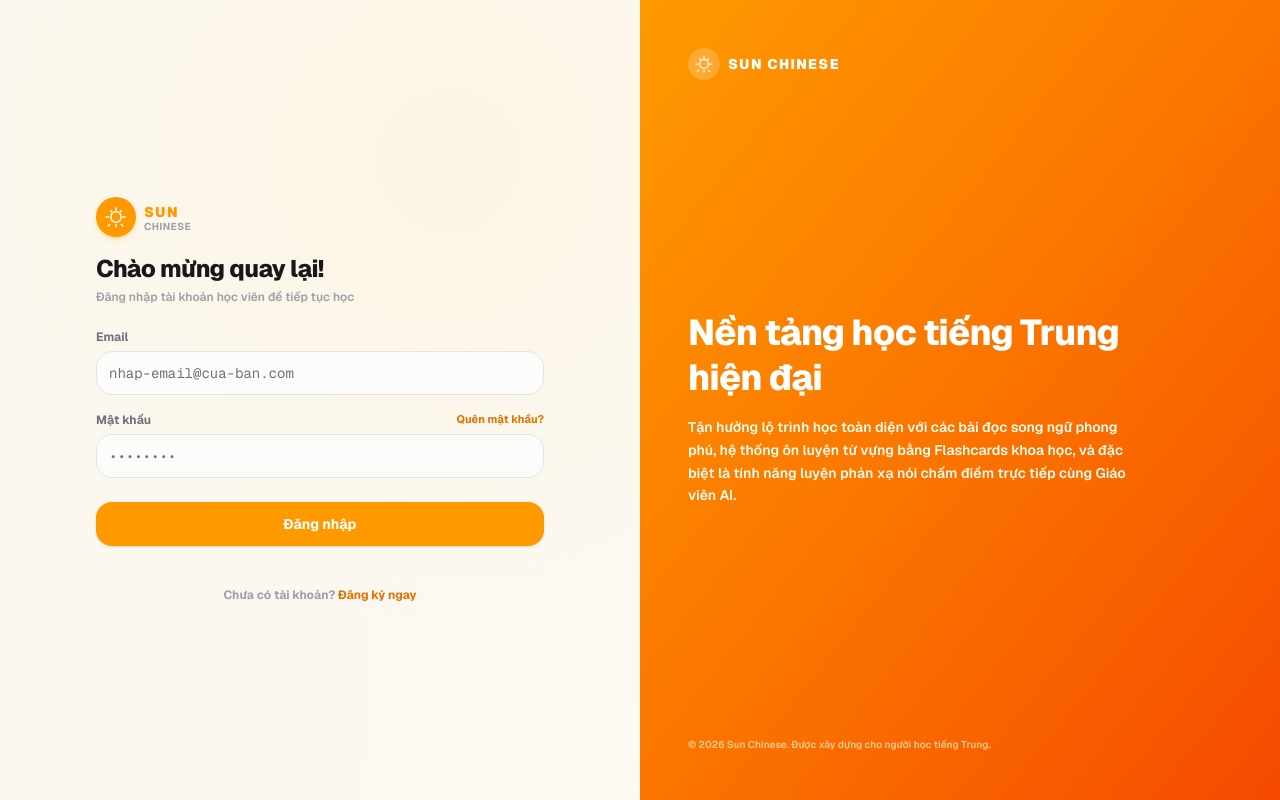
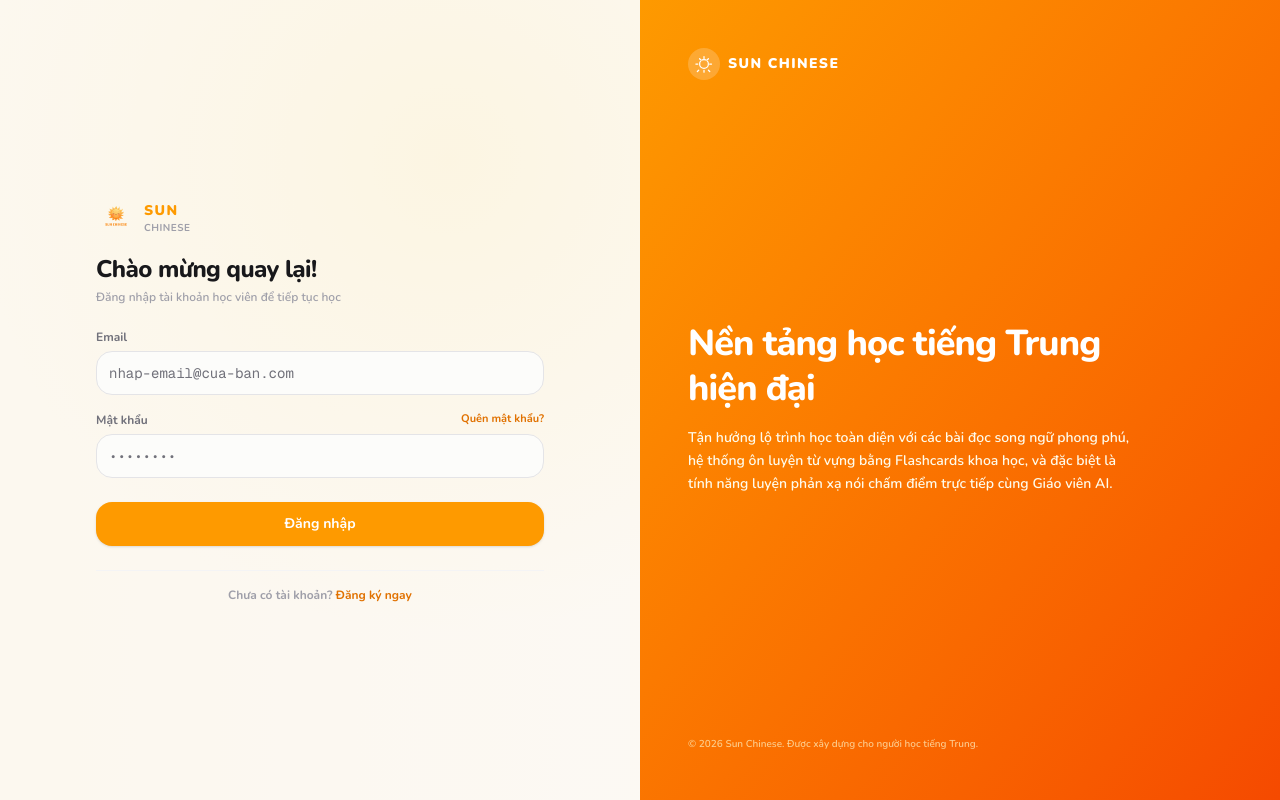
Before and after one commit to hungchann/cla-web, a Next.js app: page /sign-in in a window 1280 px wide. Built offline with nearby package versions, Linux system fonts and the light colour scheme; no server answers.

Commit message:
feat: initialize authentication module with sign-in, register, and password recovery pages alongside global styles and base layout

```diff
--- a/app/(auth)/forgot-password/page.tsx
+++ b/app/(auth)/forgot-password/page.tsx
@@ -7,28 +7,7 @@ import { Input } from "@/components/ui/input";
 import { Label } from "@/components/ui/label";
 import { Button } from "@/components/ui/button";
 import { Loader2, AlertCircle, CheckCircle2 } from "lucide-react";
-
-// SUN CHINESE Logo Component
-function SunChineseLogo({ className = "" }: Readonly<{ className?: string }>) {
-    return (
-        <div className={`flex items-center gap-2 select-none group shrink-0 ${className}`}>
-            <div className="relative flex items-center justify-center w-10 h-10 bg-amber-500 rounded-full shadow-md shadow-amber-500/20 transform group-hover:scale-105 transition-transform duration-200">
-                <svg
-                    xmlns="http://www.w3.org/2000/svg"
-                    viewBox="0 0 24 24"
-                    fill="currentColor"
-                    className="w-6 h-6 text-white"
-                >
-                    <path d="M12 2.25a.75.75 0 0 1 .75.75v2.25a.75.75 0 0 1-1.5 0V3a.75.75 0 0 1 .75-.75ZM6.161 5.1a.75.75 0 0 1 1.06 0l1.591 1.59a.75.75 0 1 1-1.06 1.061L6.16 6.16a.75.75 0 0 1 0-1.06ZM12 6a6 6 0 1 0 0 12 6 6 0 0 0 0-12Zm0 1.5a4.5 4.5 0 1 1 0 9 4.5 4.5 0 0 1 0-9ZM17.84 5.1a.75.75 0 0 1 0 1.06l-1.591 1.59a.75.75 0 1 1-1.06-1.06L16.78 5.1a.75.75 0 0 1 1.06 0ZM21.75 12a.75.75 0 0 1-.75.75h-2.25a.75.75 0 0 1 0-1.5H21a.75.75 0 0 1 .75.75ZM16.78 18.9a.75.75 0 0 1 1.06 0l1.591 1.59a.75.75 0 1 1-1.06 1.061l-1.59-1.591a.75.75 0 0 1 0-1.06ZM12 18.75a.75.75 0 0 1 .75.75V21.75a.75.75 0 0 1-1.5 0V19.5a.75.75 0 0 1 .75-.75ZM6.16 18.9a.75.75 0 0 1 0 1.06l-1.591 1.59a.75.75 0 1 1-1.06-1.06l1.59-1.591a.75.75 0 0 1 1.061 0ZM5.25 12a.75.75 0 0 1-.75.75H2.25a.75.75 0 0 1 0-1.5H4.5a.75.75 0 0 1 .75.75Z" />
-                </svg>
-            </div>
-            <div className="flex flex-col leading-none text-left">
-                <span className="text-sm font-black tracking-widest text-amber-500">SUN</span>
-                <span className="text-[10px] font-bold text-zinc-400 tracking-wider">CHINESE</span>
-            </div>
-        </div>
-    );
-}
+import { SunChineseLogo } from "@/components/SunChineseLogo";
 
 export default function ForgotPasswordPage() {
     const [email, setEmail] = useState("");
@@ -45,7 +24,8 @@ export default function ForgotPasswordPage() {
             setSuccess(true);
         } catch (err: unknown) {
             console.error("Forgot password request failed:", err);
-            setError(err?.response?.data?.errors?.[0]?.message || err?.message || "Gửi yêu cầu thất bại. Vui lòng thử lại.");
+            const anyErr = err as { response?: { data?: { errors?: { message?: string }[] } }; message?: string };
+            setError(anyErr?.response?.data?.errors?.[0]?.message || anyErr?.message || "Gửi yêu cầu thất bại. Vui lòng thử lại.");
         } finally {
             setLoading(false);
         }
--- a/app/(auth)/register/page.tsx
+++ b/app/(auth)/register/page.tsx
@@ -8,28 +8,7 @@ import { Input } from "@/components/ui/input";
 import { Label } from "@/components/ui/label";
 import { Button } from "@/components/ui/button";
 import { Loader2, AlertCircle, CheckCircle2 } from "lucide-react";
-
-// SUN CHINESE Logo Component
-function SunChineseLogo({ className = "" }: Readonly<{ className?: string }>) {
-    return (
-        <div className={`flex items-center gap-2 select-none group shrink-0 ${className}`}>
-            <div className="relative flex items-center justify-center w-10 h-10 bg-amber-500 rounded-full shadow-md shadow-amber-500/20 transform group-hover:scale-105 transition-transform duration-200">
-                <svg
-                    xmlns="http://www.w3.org/2000/svg"
-                    viewBox="0 0 24 24"
-                    fill="currentColor"
-                    className="w-6 h-6 text-white"
-                >
-                    <path d="M12 2.25a.75.75 0 0 1 .75.75v2.25a.75.75 0 0 1-1.5 0V3a.75.75 0 0 1 .75-.75ZM6.161 5.1a.75.75 0 0 1 1.06 0l1.591 1.59a.75.75 0 1 1-1.06 1.061L6.16 6.16a.75.75 0 0 1 0-1.06ZM12 6a6 6 0 1 0 0 12 6 6 0 0 0 0-12Zm0 1.5a4.5 4.5 0 1 1 0 9 4.5 4.5 0 0 1 0-9ZM17.84 5.1a.75.75 0 0 1 0 1.06l-1.591 1.59a.75.75 0 1 1-1.06-1.06L16.78 5.1a.75.75 0 0 1 1.06 0ZM21.75 12a.75.75 0 0 1-.75.75h-2.25a.75.75 0 0 1 0-1.5H21a.75.75 0 0 1 .75.75ZM16.78 18.9a.75.75 0 0 1 1.06 0l1.591 1.59a.75.75 0 1 1-1.06 1.061l-1.59-1.591a.75.75 0 0 1 0-1.06ZM12 18.75a.75.75 0 0 1 .75.75V21.75a.75.75 0 0 1-1.5 0V19.5a.75.75 0 0 1 .75-.75ZM6.16 18.9a.75.75 0 0 1 0 1.06l-1.591 1.59a.75.75 0 1 1-1.06-1.06l1.59-1.591a.75.75 0 0 1 1.061 0ZM5.25 12a.75.75 0 0 1-.75.75H2.25a.75.75 0 0 1 0-1.5H4.5a.75.75 0 0 1 .75.75Z" />
-                </svg>
-            </div>
-            <div className="flex flex-col leading-none text-left">
-                <span className="text-sm font-black tracking-widest text-amber-500">SUN</span>
-                <span className="text-[10px] font-bold text-zinc-400 tracking-wider">CHINESE</span>
-            </div>
-        </div>
-    );
-}
+import { SunChineseLogo } from "@/components/SunChineseLogo";
 
 export default function RegisterPage() {
     const router = useRouter();
--- a/app/(auth)/sign-in/page.tsx
+++ b/app/(auth)/sign-in/page.tsx
@@ -8,28 +8,7 @@ import { Input } from "@/components/ui/input";
 import { Label } from "@/components/ui/label";
 import { Button } from "@/components/ui/button";
 import { Loader2, AlertCircle } from "lucide-react";
-
-// SUN CHINESE Logo Component
-function SunChineseLogo({ className = "" }: Readonly<{ className?: string }>) {
-    return (
-        <div className={`flex items-center gap-2 select-none group shrink-0 ${className}`}>
-            <div className="relative flex items-center justify-center w-10 h-10 bg-amber-500 rounded-full shadow-md shadow-amber-500/20 transform group-hover:scale-105 transition-transform duration-200">
-                <svg
-                    xmlns="http://www.w3.org/2000/svg"
-                    viewBox="0 0 24 24"
-                    fill="currentColor"
-                    className="w-6 h-6 text-white"
-                >
-                    <path d="M12 2.25a.75.75 0 0 1 .75.75v2.25a.75.75 0 0 1-1.5 0V3a.75.75 0 0 1 .75-.75ZM6.161 5.1a.75.75 0 0 1 1.06 0l1.591 1.59a.75.75 0 1 1-1.06 1.061L6.16 6.16a.75.75 0 0 1 0-1.06ZM12 6a6 6 0 1 0 0 12 6 6 0 0 0 0-12Zm0 1.5a4.5 4.5 0 1 1 0 9 4.5 4.5 0 0 1 0-9ZM17.84 5.1a.75.75 0 0 1 0 1.06l-1.591 1.59a.75.75 0 1 1-1.06-1.06L16.78 5.1a.75.75 0 0 1 1.06 0ZM21.75 12a.75.75 0 0 1-.75.75h-2.25a.75.75 0 0 1 0-1.5H21a.75.75 0 0 1 .75.75ZM16.78 18.9a.75.75 0 0 1 1.06 0l1.591 1.59a.75.75 0 1 1-1.06 1.061l-1.59-1.591a.75.75 0 0 1 0-1.06ZM12 18.75a.75.75 0 0 1 .75.75V21.75a.75.75 0 0 1-1.5 0V19.5a.75.75 0 0 1 .75-.75ZM6.16 18.9a.75.75 0 0 1 0 1.06l-1.591 1.59a.75.75 0 1 1-1.06-1.06l1.59-1.591a.75.75 0 0 1 1.061 0ZM5.25 12a.75.75 0 0 1-.75.75H2.25a.75.75 0 0 1 0-1.5H4.5a.75.75 0 0 1 .75.75Z" />
-                </svg>
-            </div>
-            <div className="flex flex-col leading-none text-left">
-                <span className="text-sm font-black tracking-widest text-amber-500">SUN</span>
-                <span className="text-[10px] font-bold text-zinc-400 tracking-wider">CHINESE</span>
-            </div>
-        </div>
-    );
-}
+import { SunChineseLogo } from "@/components/SunChineseLogo";
 
 function SignInForm() {
     const router = useRouter();
--- a/app/globals.css
+++ b/app/globals.css
@@ -92,7 +92,7 @@
   --radius-md: calc(var(--radius) - 2px);
   --radius-sm: calc(var(--radius) - 4px);
 
-  --font-sans: var(--font-geist-sans);
+  --font-sans: var(--font-nunito);
   --font-mono: var(--font-geist-mono);
 }
 
--- a/app/layout.tsx
+++ b/app/layout.tsx
@@ -1,13 +1,23 @@
 import type { Metadata } from "next";
-import { Geist, Geist_Mono } from "next/font/google";
+import { Geist_Mono } from "next/font/google";
+import localFont from "next/font/local";
 import "./globals.css";
 import QueryProvider from "./query-provider";
 import AIConsentProvider from "@/components/AIConsentProvider";
 // AppShell is moved to the (app) route group. Root layout keeps landing/auth layouts.
 
-const geistSans = Geist({
-  variable: "--font-geist-sans",
-  subsets: ["latin"],
+const nunito = localFont({
+  src: [
+    {
+      path: "../assets/Fonts/Nunito-VariableFont_wght.ttf",
+      style: "normal",
+    },
+    {
+      path: "../assets/Fonts/Nunito-Italic-VariableFont_wght.ttf",
+      style: "italic",
+    },
+  ],
+  variable: "--font-nunito",
 });
 
 const geistMono = Geist_Mono({
@@ -29,7 +39,7 @@ export default function RootLayout({
     <html
       lang="vi"
       suppressHydrationWarning
-      className={`${geistSans.variable} ${geistMono.variable} h-full antialiased`}
+      className={`${nunito.variable} ${geistMono.variable} h-full antialiased`}
     >
       <body className="min-h-full flex flex-col">
         {/** Root layout: landing and auth pages render directly here. The main app chrome
--- a/app/page.tsx
+++ b/app/page.tsx
@@ -16,6 +16,7 @@ import {
 
 import { Button } from "@/components/ui/button";
 import { Card, CardContent } from "@/components/ui/card";
+import { SunChineseLogo } from "@/components/SunChineseLogo";
 
 export const metadata: Metadata = {
   title: "CLA – Chinese Learning App | Học Tiếng Trung Hiệu Quả",
@@ -62,28 +63,6 @@ const STATS = [
   { value: "6", label: "Cấp độ HSK" },
   { value: "AI", label: "Luyện nói thông minh" },
 ];
-
-// SUN CHINESE Logo Component
-function SunChineseLogo({ className = "" }: Readonly<{ className?: string }>) {
-  return (
-    <div className={`flex items-center gap-2 select-none group shrink-0 ${className}`}>
-      <div className="relative flex items-center justify-center w-9 h-9 bg-amber-500 rounded-full shadow-md shadow-amber-500/20 transform group-hover:scale-105 transition-transform duration-200">
-        <svg
-          xmlns="http://www.w3.org/2000/svg"
-          viewBox="0 0 24 24"
-          fill="currentColor"
-          className="w-5 h-5 text-white"
-        >
-          <path d="M12 2.25a.75.75 0 0 1 .75.75v2.25a.75.75 0 0 1-1.5 0V3a.75.75 0 0 1 .75-.75ZM6.161 5.1a.75.75 0 0 1 1.06 0l1.591 1.59a.75.75 0 1 1-1.06 1.061L6.16 6.16a.75.75 0 0 1 0-1.06ZM12 6a6 6 0 1 0 0 12 6 6 0 0 0 0-12Zm0 1.5a4.5 4.5 0 1 1 0 9 4.5 4.5 0 0 1 0-9ZM17.84 5.1a.75.75 0 0 1 0 1.06l-1.591 1.59a.75.75 0 1 1-1.06-1.06L16.78 5.1a.75.75 0 0 1 1.06 0ZM21.75 12a.75.75 0 0 1-.75.75h-2.25a.75.75 0 0 1 0-1.5H21a.75.75 0 0 1 .75.75ZM16.78 18.9a.75.75 0 0 1 1.06 0l1.591 1.59a.75.75 0 1 1-1.06 1.061l-1.59-1.591a.75.75 0 0 1 0-1.06ZM12 18.75a.75.75 0 0 1 .75.75V21.75a.75.75 0 0 1-1.5 0V19.5a.75.75 0 0 1 .75-.75ZM6.16 18.9a.75.75 0 0 1 0 1.06l-1.591 1.59a.75.75 0 1 1-1.06-1.06l1.59-1.591a.75.75 0 0 1 1.061 0ZM5.25 12a.75.75 0 0 1-.75.75H2.25a.75.75 0 0 1 0-1.5H4.5a.75.75 0 0 1 .75.75Z" />
-        </svg>
-      </div>
-      <div className="flex flex-col leading-none text-left">
-        <span className="text-sm font-black tracking-widest text-amber-500">SUN</span>
-        <span className="text-[10px] font-bold text-zinc-400 tracking-wider">CHINESE</span>
-      </div>
-    </div>
-  );
-}
 
 export default function LandingPage() {
   return (
--- /dev/null
+++ b/components/SunChineseLogo.tsx
@@ -0,0 +1,44 @@
+"use client";
+
+import Image from "next/image";
+import logoImg from "@/assets/SUN_CHINESE-khongnen.png";
+
+interface SunChineseLogoProps {
+  className?: string;
+  showText?: boolean;
+  size?: number;
+  textClassName?: string;
+  subtextClassName?: string;
+}
+
+export function SunChineseLogo({
+  className = "",
+  showText = true,
+  size = 40,
+  textClassName = "text-amber-500",
+  subtextClassName = "text-zinc-400 dark:text-zinc-500",
+}: Readonly<SunChineseLogoProps>) {
+  return (
+    <div className={`flex items-center gap-2 select-none group shrink-0 ${className}`}>
+      <div
+        className="relative flex items-center justify-center transform group-hover:scale-105 transition-transform duration-200"
+        style={{ width: size, height: size }}
+      >
+        <Image
+          src={logoImg}
+          alt="Sun Chinese Logo"
+          width={size}
+          height={size}
+          priority
+          className="object-contain"
+        />
+      </div>
+      {showText && (
+        <div className="flex flex-col leading-none text-left">
+          <span className={`text-sm font-black tracking-widest ${textClassName}`}>SUN</span>
+          <span className={`text-[10px] font-bold tracking-wider mt-0.5 ${subtextClassName}`}>CHINESE</span>
+        </div>
+      )}
+    </div>
+  );
+}
--- a/components/app-sidebar.tsx
+++ b/components/app-sidebar.tsx
@@ -29,6 +29,7 @@ import {
   SidebarMenuItem,
 } from "@/components/ui/sidebar"
 import { tokenUtils } from "@/lib/utils/tokenUtils"
+import { SunChineseLogo } from "@/components/SunChineseLogo"
 
 type RouteSidebar = {
   label: string
@@ -235,21 +236,11 @@ export function AppSidebar({ ...props }: React.ComponentProps<typeof Sidebar>) {
           <SidebarMenuItem>
             <SidebarMenuButton size="lg" asChild className="h-12 rounded-xl hover:bg-white/45">
               <Link href="/dashboard" aria-label="Về trang chủ Sun Chinese">
-                <div className="flex size-9 items-center justify-center rounded-xl bg-amber-400 text-amber-950 shadow-md shadow-amber-500/20">
-                  <svg
-                    xmlns="http://www.w3.org/2000/svg"
-                    viewBox="0 0 24 24"
-                    fill="currentColor"
-                    className="size-5"
-                    aria-hidden="true"
-                  >
-                    <path d="M12 2.25a.75.75 0 0 1 .75.75v2.25a.75.75 0 0 1-1.5 0V3a.75.75 0 0 1 .75-.75ZM6.161 5.1a.75.75 0 0 1 1.06 0l1.591 1.59a.75.75 0 1 1-1.06 1.061L6.16 6.16a.75.75 0 0 1 0-1.06ZM12 6a6 6 0 1 0 0 12 6 6 0 0 0 0-12Zm0 1.5a4.5 4.5 0 1 1 0 9 4.5 4.5 0 0 1 0-9ZM17.84 5.1a.75.75 0 0 1 0 1.06l-1.591 1.59a.75.75 0 1 1-1.06-1.06L16.78 5.1a.75.75 0 0 1 1.06 0ZM21.75 12a.75.75 0 0 1-.75.75h-2.25a.75.75 0 0 1 0-1.5H21a.75.75 0 0 1 .75.75ZM16.78 18.9a.75.75 0 0 1 1.06 0l1.591 1.59a.75.75 0 1 1-1.06 1.061l-1.59-1.591a.75.75 0 0 1 0-1.06ZM12 18.75a.75.75 0 0 1 .75.75V21.75a.75.75 0 0 1-1.5 0V19.5a.75.75 0 0 1 .75-.75ZM6.16 18.9a.75.75 0 0 1 0 1.06l-1.591 1.59a.75.75 0 1 1-1.06-1.06l1.59-1.591a.75.75 0 0 1 1.061 0ZM5.25 12a.75.75 0 0 1-.75.75H2.25a.75.75 0 0 1 0-1.5H4.5a.75.75 0 0 1 .75.75Z" />
-                  </svg>
-                </div>
-                <div className="grid flex-1 text-left leading-none">
-                  <span className="text-sm font-black tracking-[0.16em] text-amber-800">SUN</span>
-                  <span className="mt-1 text-[9px] font-bold tracking-[0.18em] text-zinc-500">CHINESE</span>
-                </div>
+                <SunChineseLogo
+                  size={36}
+                  textClassName="text-amber-800 dark:text-amber-500 font-black tracking-[0.16em]"
+                  subtextClassName="text-zinc-500 dark:text-zinc-400 font-bold tracking-[0.18em]"
+                />
               </Link>
             </SidebarMenuButton>
           </SidebarMenuItem>
```
